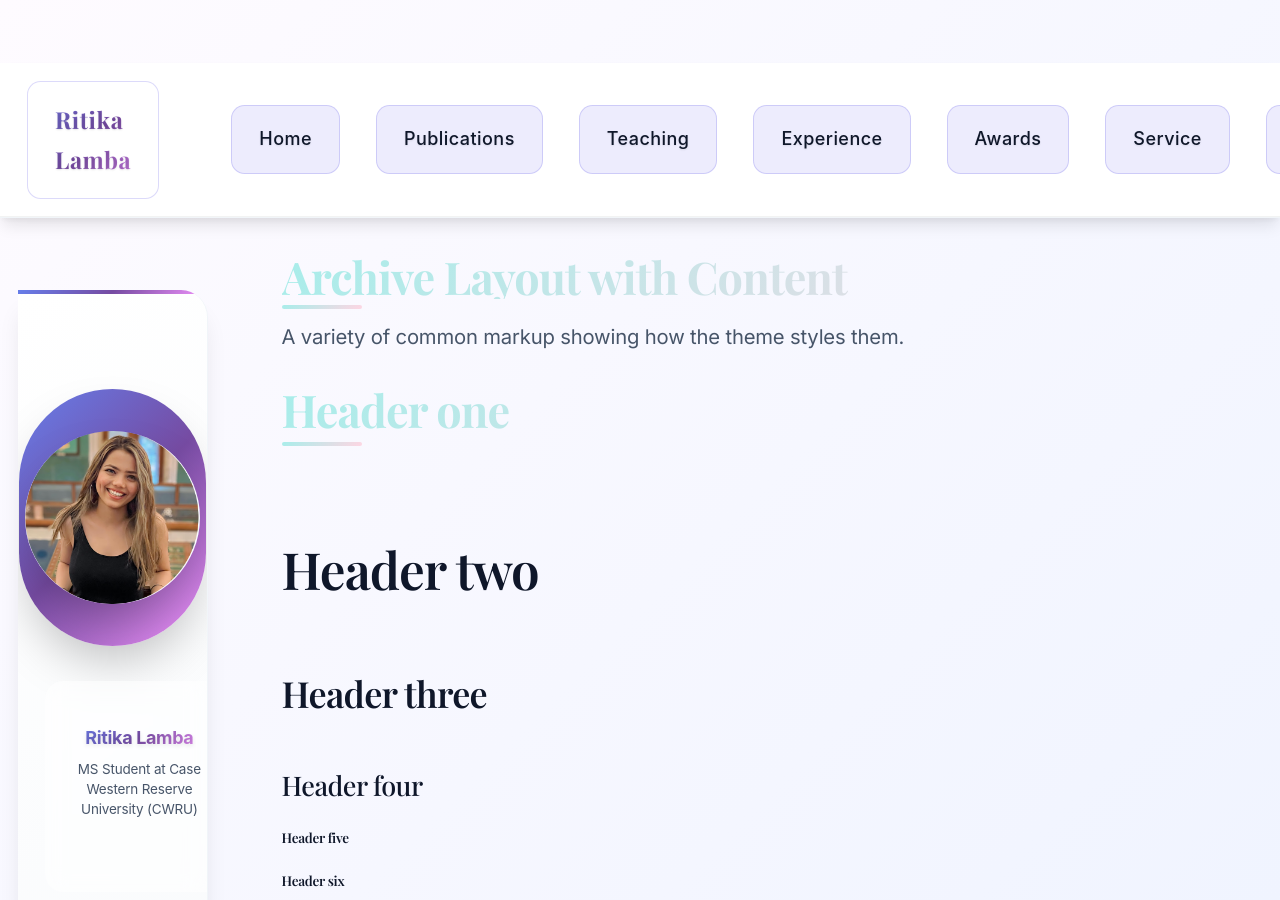
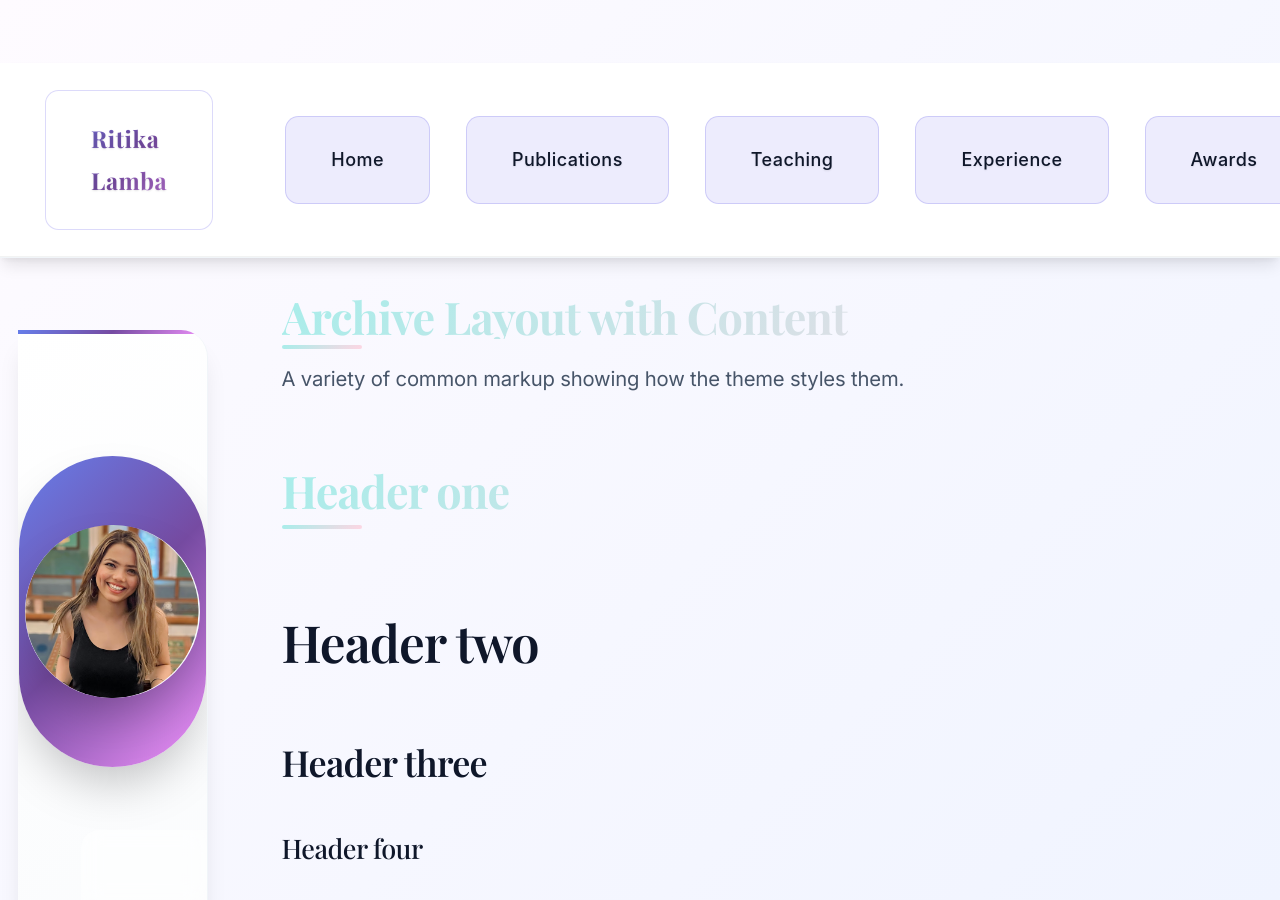
Before and after one commit to rxl895/rxl895.github.io, a Jekyll site: the page built from _pages/archive-layout-with-content.md, in a window 1280 px wide and 900 px high. Built offline with Jekyll 4.4.1, drawn with Linux system fonts in a browser that asks for light colours; some web fonts are replaced; some of the changed text lies outside the part shown.

Commit message:
Enhance breathing room and spacing throughout the website - improved readability and visual comfort

```diff
--- a/assets/css/custom-aesthetics.css
+++ b/assets/css/custom-aesthetics.css
@@ -59,14 +59,14 @@
   --shadow-glow: 0 0 20px rgba(79, 70, 229, 0.15);
   --shadow-colored: 0 10px 25px -5px rgba(79, 70, 229, 0.1), 0 4px 6px -2px rgba(79, 70, 229, 0.05);
 
-  /* Spacing System */
-  --space-xs: 0.25rem;
-  --space-sm: 0.5rem;
-  --space-md: 1rem;
-  --space-lg: 1.5rem;
-  --space-xl: 2rem;
-  --space-2xl: 3rem;
-  --space-3xl: 4rem;
+  /* Enhanced spacing system for better breathing room */
+  --space-xs: 0.5rem;    /* Increased from 0.25rem */
+  --space-sm: 0.75rem;   /* Increased from 0.5rem */
+  --space-md: 1.5rem;    /* Increased from 1rem */
+  --space-lg: 2.5rem;    /* Increased from 1.5rem */
+  --space-xl: 3.5rem;    /* Increased from 2rem */
+  --space-2xl: 5rem;     /* Increased from 3rem */
+  --space-3xl: 7rem;     /* Increased from 4rem */
 
   /* Border Radius System */
   --radius-xs: 0.125rem;
@@ -214,10 +214,10 @@
    PREMIUM LAYOUT & TYPOGRAPHY
    ========================================================================== */
 
-/* Premium body styling */
+/* Premium body styling with enhanced breathing room */
 body {
   font-family: 'Inter', -apple-system, BlinkMacSystemFont, 'Segoe UI', Roboto, sans-serif;
-  line-height: 1.7;
+  line-height: 1.8;  /* Increased from 1.7 for better readability */
   color: var(--text-primary);
   background: var(--bg-gradient);
   background-attachment: fixed;
@@ -225,15 +225,17 @@
   -moz-osx-font-smoothing: grayscale;
   min-height: 100vh;
   letter-spacing: -0.01em;
-}
-
-/* Premium typography hierarchy */
+  padding: var(--space-lg) 0;  /* Added vertical padding for breathing room */
+}
+
+/* Premium typography hierarchy with enhanced spacing */
 h1, h2, h3, h4, h5, h6 {
   font-family: 'Playfair Display', serif;
   font-weight: 600;
-  line-height: 1.2;
+  line-height: 1.3;  /* Slightly increased for better readability */
   color: var(--text-primary);
-  margin-bottom: var(--space-lg);
+  margin-bottom: var(--space-xl);  /* Increased bottom margin */
+  margin-top: var(--space-lg);     /* Added top margin for separation */
   letter-spacing: -0.02em;
 }
 
@@ -244,29 +246,37 @@
   -webkit-background-clip: text;
   -webkit-text-fill-color: transparent;
   background-clip: text;
+  margin-bottom: var(--space-2xl);  /* Extra spacing for main headings */
 }
 
 h2 {
   font-size: clamp(2rem, 4vw, 3rem);
   font-weight: 600;
+  margin-bottom: var(--space-xl);
+  margin-top: var(--space-2xl);    /* More separation between sections */
 }
 
 h3 {
   font-size: clamp(1.5rem, 3vw, 2rem);
   font-weight: 600;
+  margin-bottom: var(--space-lg);
+  margin-top: var(--space-xl);
 }
 
 h4 {
   font-size: clamp(1.25rem, 2.5vw, 1.5rem);
   font-weight: 500;
-}
-
-/* Premium paragraph styling */
+  margin-bottom: var(--space-md);
+  margin-top: var(--space-lg);
+}
+
+/* Premium paragraph styling with enhanced breathing room */
 p {
   font-size: 1.125rem;
-  line-height: 1.8;
+  line-height: 1.9;  /* Increased from 1.8 for better readability */
   color: var(--text-secondary);
-  margin-bottom: var(--space-lg);
+  margin-bottom: var(--space-xl);  /* Increased spacing between paragraphs */
+  max-width: 70ch;  /* Optimal reading width */
 }
 
 /* Premium link styling */
@@ -543,12 +553,12 @@
   transform: scale(1.05);
 }
 
-/* Premium author content */
+/* Premium author content with enhanced spacing */
 .author__content {
   text-align: center;
-  padding: var(--space-xl) var(--space-lg);
+  padding: var(--space-2xl) var(--space-xl);  /* Increased padding significantly */
   background: rgba(255, 255, 255, 0.5);
-  margin: var(--space-lg);
+  margin: var(--space-xl);  /* Increased margin */
   border-radius: var(--radius-2xl);
   backdrop-filter: blur(10px);
 }
@@ -561,7 +571,7 @@
   -webkit-background-clip: text;
   -webkit-text-fill-color: transparent;
   background-clip: text;
-  margin-bottom: var(--space-md);
+  margin-bottom: var(--space-lg);  /* Increased bottom margin */
   text-shadow: 0 2px 4px rgba(0, 0, 0, 0.1);
 }
 
@@ -569,18 +579,18 @@
   color: var(--text-secondary);
   font-size: 1.1rem;
   font-weight: 400;
-  margin-bottom: var(--space-xl);
-  line-height: 1.6;
-}
-
-/* Premium social links */
+  margin-bottom: var(--space-2xl);  /* Increased bottom margin */
+  line-height: 1.7;  /* Better line height */
+}
+
+/* Premium social links with enhanced spacing */
 .author__urls {
   list-style: none;
   padding: 0;
   margin: 0;
   display: flex;
   flex-direction: column;
-  gap: var(--space-sm);
+  gap: var(--space-md);  /* Increased gap between links */
 }
 
 .author__urls li {
@@ -590,7 +600,7 @@
 .author__urls a {
   display: flex;
   align-items: center;
-  padding: var(--space-md) var(--space-lg);
+  padding: var(--space-lg) var(--space-xl);  /* Increased padding */
   border-radius: var(--radius-xl);
   text-decoration: none;
   color: var(--text-secondary);
@@ -601,6 +611,7 @@
   backdrop-filter: blur(10px);
   position: relative;
   overflow: hidden;
+  margin-bottom: var(--space-sm);  /* Added spacing between links */
 }
 
 .author__urls a::before {
@@ -678,17 +689,18 @@
    PREMIUM CONTENT LAYOUTS & CARDS
    ========================================================================== */
 
-/* Main content area */
+/* Main content area with enhanced breathing room */
 .page__content {
   background: rgba(255, 255, 255, 0.8);
   border-radius: var(--radius-3xl);
-  padding: var(--space-3xl);
-  margin: var(--space-xl);
+  padding: var(--space-3xl) var(--space-2xl);  /* Increased padding significantly */
+  margin: var(--space-2xl);  /* Increased margin for more breathing room */
   box-shadow: var(--shadow-2xl);
   backdrop-filter: blur(20px);
   border: 1px solid rgba(255, 255, 255, 0.2);
   position: relative;
   overflow: hidden;
+  max-width: 1200px;  /* Added max-width for better readability */
 }
 
 .page__content::before {
@@ -701,12 +713,19 @@
   background: var(--gradient-hero);
 }
 
-/* Premium card system */
+/* Enhanced page inner wrap for better spacing */
+.page__inner-wrap {
+  padding: var(--space-2xl) var(--space-xl);  /* Increased padding */
+  max-width: 1400px;
+  margin: 0 auto;
+}
+
+/* Premium card system with enhanced spacing */
 .card {
   background: var(--gradient-card);
   border-radius: var(--radius-2xl);
-  padding: var(--space-2xl);
-  margin-bottom: var(--space-xl);
+  padding: var(--space-3xl) var(--space-2xl);  /* Significantly increased padding */
+  margin-bottom: var(--space-2xl);  /* Increased spacing between cards */
   box-shadow: var(--shadow-lg);
   border: 1px solid var(--border-light);
   transition: all var(--duration-normal) var(--ease-bounce);
@@ -736,13 +755,13 @@
   border-color: rgba(102, 126, 234, 0.3);
 }
 
-/* Archive items enhancement */
+/* Archive items enhancement with better spacing */
 .list__item,
 .archive__item {
   background: var(--gradient-card);
   border-radius: var(--radius-xl);
-  padding: var(--space-xl);
-  margin-bottom: var(--space-lg);
+  padding: var(--space-2xl) var(--space-xl);  /* Increased padding for breathing room */
+  margin-bottom: var(--space-2xl);  /* Increased spacing between items */
   box-shadow: var(--shadow-md);
   border: 1px solid var(--border-light);
   transition: all var(--duration-normal) var(--ease-bounce);
@@ -757,18 +776,19 @@
   border-color: rgba(102, 126, 234, 0.3);
 }
 
-/* Archive title styling */
+/* Archive title styling with enhanced spacing */
 .archive__item-title,
 .list__item h2 {
   font-family: 'Playfair Display', serif;
   font-size: 1.5rem;
   font-weight: 700;
-  margin-bottom: var(--space-md);
+  margin-bottom: var(--space-lg);  /* Increased bottom margin */
+  margin-top: 0;  /* Remove top margin for first element */
   background: var(--gradient-hero);
   -webkit-background-clip: text;
   -webkit-text-fill-color: transparent;
   background-clip: text;
-  line-height: 1.3;
+  line-height: 1.4;  /* Slightly increased line height */
 }
 
 .archive__item-title a,
@@ -799,13 +819,14 @@
   width: 100%;
 }
 
-/* Excerpt and meta styling */
+/* Excerpt and meta styling with enhanced spacing */
 .archive__item-excerpt,
 .list__item p {
   color: var(--text-secondary);
   font-size: 1.1rem;
-  line-height: 1.7;
-  margin-bottom: var(--space-lg);
+  line-height: 1.8;  /* Increased line height */
+  margin-bottom: var(--space-xl);  /* Increased bottom margin */
+  margin-top: var(--space-md);     /* Added top margin */
 }
 
 .page__meta,
@@ -815,14 +836,15 @@
   font-weight: 500;
   display: flex;
   align-items: center;
-  gap: var(--space-md);
-  margin-bottom: var(--space-md);
+  gap: var(--space-lg);  /* Increased gap between meta items */
+  margin-bottom: var(--space-lg);  /* Increased bottom margin */
+  margin-top: var(--space-sm);     /* Added top margin */
 }
 
 .page__meta i,
 .archive__item-teaser-meta i {
   color: var(--accent-color);
-  margin-right: var(--space-xs);
+  margin-right: var(--space-sm);  /* Increased margin */
 }
 
 /* Publication cards */
@@ -1040,8 +1062,8 @@
   align-items: flex-start;
   background: var(--bg-primary);
   border-radius: var(--radius-md);
-  padding: var(--spacing-md);
-  margin-bottom: var(--spacing-md);
+  padding: var(--space-xl);  /* Increased padding for breathing room */
+  margin-bottom: var(--space-xl);  /* Increased spacing between items */
   box-shadow: var(--shadow-sm);
   transition: all 0.3s ease;
   border-left: 4px solid var(--primary-color);
@@ -1066,7 +1088,7 @@
 
 .news-icon {
   font-size: 1.5rem;
-  margin-right: var(--spacing-md);
+  margin-right: var(--space-lg);  /* Increased spacing */
   flex-shrink: 0;
   width: 2.5rem;
   height: 2.5rem;
@@ -1086,7 +1108,8 @@
 .news-content p {
   margin: 0;
   color: var(--text-secondary);
-  line-height: 1.6;
+  line-height: 1.8;  /* Increased line height for better readability */
+  font-size: 1.1rem;  /* Slightly larger text */
 }
 
 /* Override the global ul li styles for news items */
```
